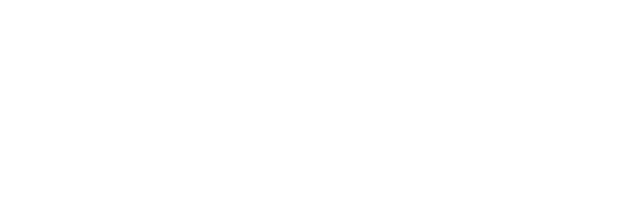
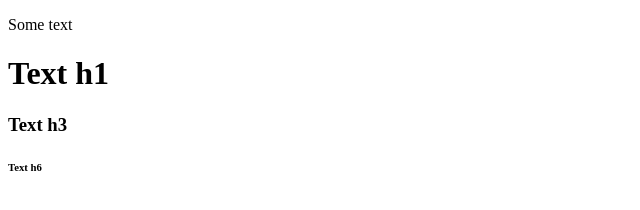
Before and after one commit to maskwel/HTML-and-CSS-Projects, a plain HTML site: page Assignment.html in a window 1280 px wide. Shown: the whole page, without its empty margins (0-640 px from the left). Drawn offline with Linux system fonts and the light colour scheme.

Commit message:
Update Assignment.html
Added p, h1, h3 and h6 elements

```diff
--- a/Assignment.html
+++ b/Assignment.html
@@ -1,9 +1,13 @@
 <!DOCTYPE html>
 <html lang="en">
     <head>
-        <title>Write title here.</title>
+        <title>Assignment page.</title>
         <meta charset="utf-8">
     </head>
     <body>
+        <p>Some text</p>
+        <h1>Text h1</h1>
+        <h3>Text h3</h3>
+        <h6>Text h6</h6>
     </body>
 </html>
```
